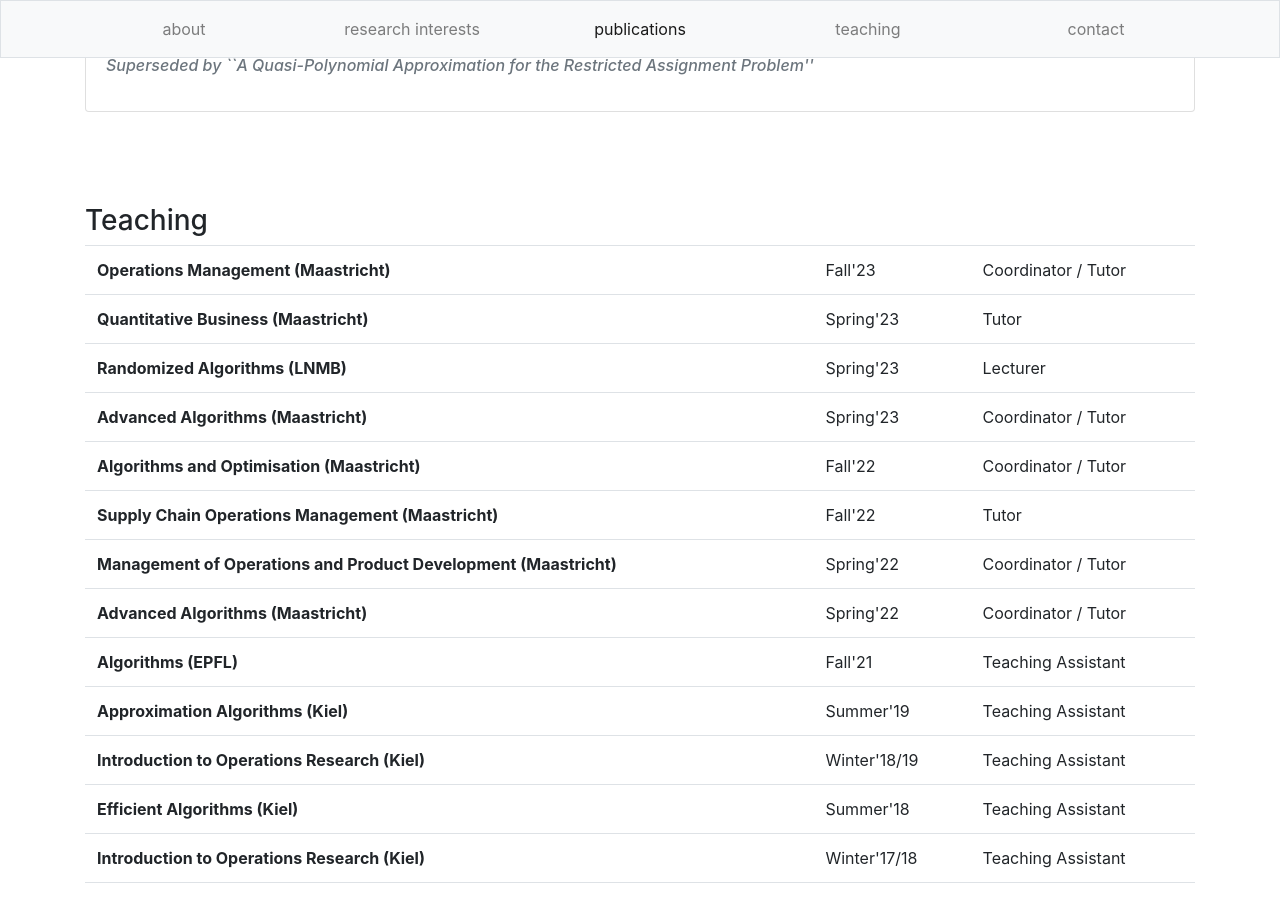
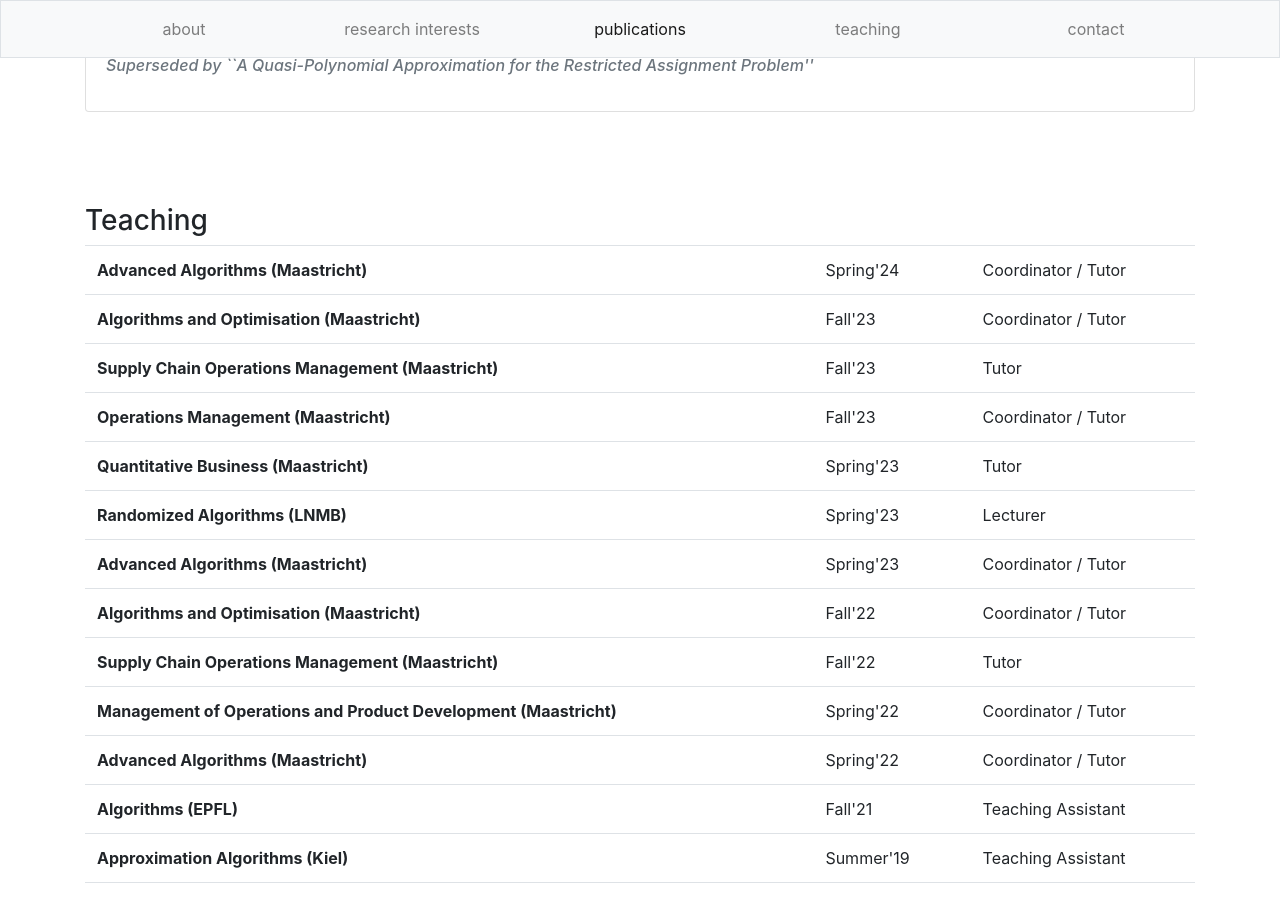
Before and after one commit to larsrohwedder/larsrohwedder.github.io, a Jekyll site: the page built from index.html, in a window 1280 px wide and 900 px high, scrolled down 6351 px. Built offline with Jekyll 4.4.1, drawn with Linux system fonts in a browser that asks for light colours.

Commit message:
Update teaching.yml

```diff
--- a/_data/teaching.yml
+++ b/_data/teaching.yml
@@ -1,3 +1,17 @@
+- time: "Spring'24"
+  role: "Coordinator / Tutor"
+  lecture: "Advanced Algorithms (Maastricht)"
+  translation: "Advanced Algorithms (Maastricht)"
+
+- time: "Fall'23"
+  role: "Coordinator / Tutor"
+  lecture: "Algorithms and Optimisation (Maastricht)"
+  translation: "Algorithms and Optimisation (Maastricht)"
+
+- time: "Fall'23"
+  role: "Tutor"
+  lecture: "Supply Chain Operations Management (Maastricht)"
+  translation: "Supply Chain Operations Management (Maastricht)"
 
 - time: "Fall'23"
   role: "Coordinator / Tutor"
```
